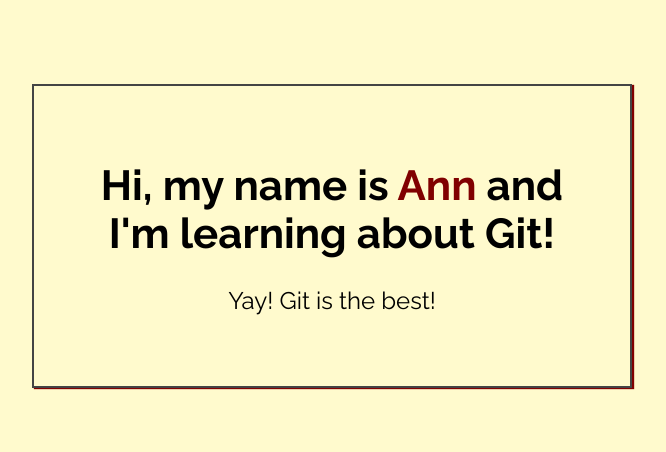
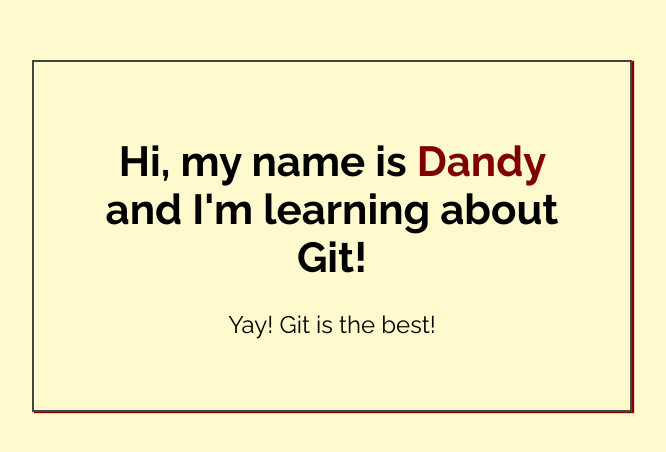
Before and after one commit to DandyJohns/my-first-repo, a plain HTML site: page index.html in a window 1280 px wide. Shown: the part 164-616 px from the top of the page, without its empty margins (308-974 px from the left). Drawn offline with Linux system fonts and the light colour scheme.

Commit message:
Added name to index.html

```diff
--- a/index.html
+++ b/index.html
@@ -14,7 +14,7 @@
 <body>
 
     <div class="greeting">
-        <h1>Hi, my name is <span class="highlight">Ann</span> and I'm learning about Git! </h1>
+        <h1>Hi, my name is <span class="highlight">Dandy</span> and I'm learning about Git! </h1>
 
         <p>Yay! Git is the best!</p>
     </div>
```
